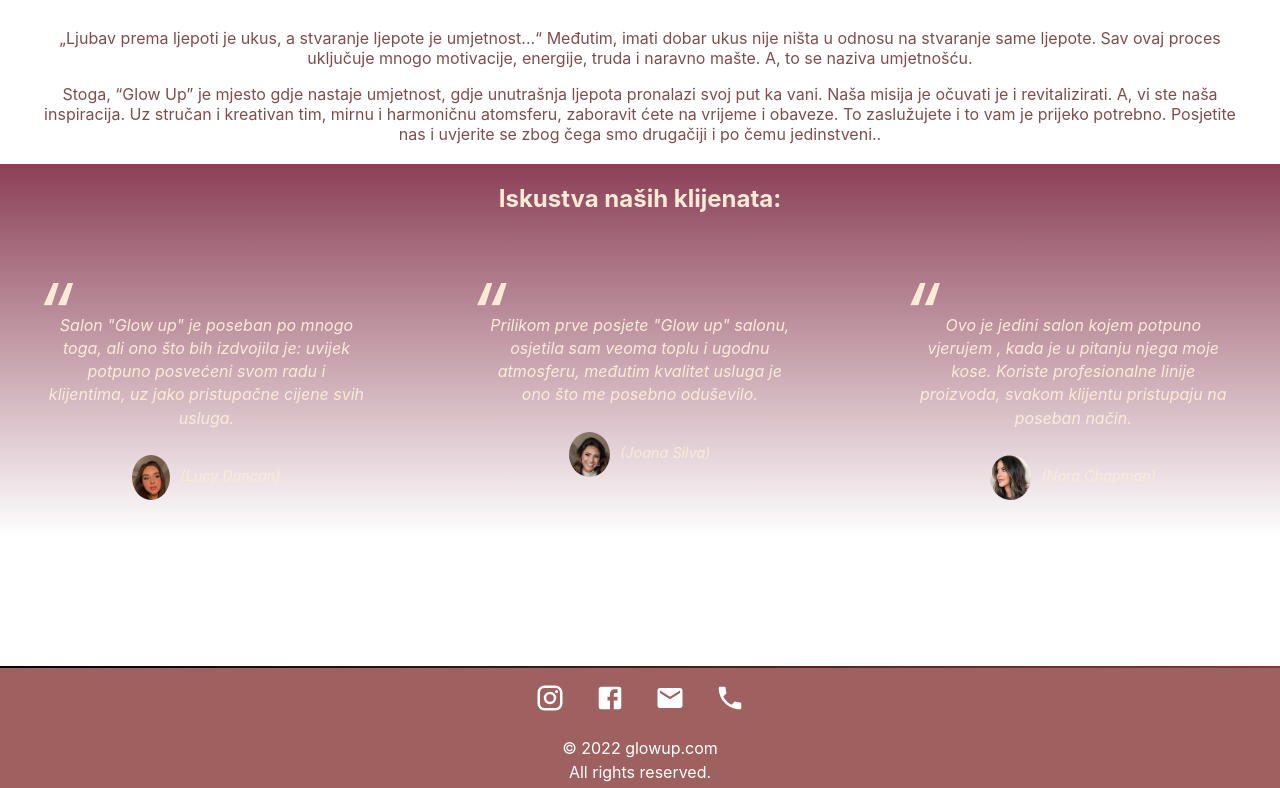
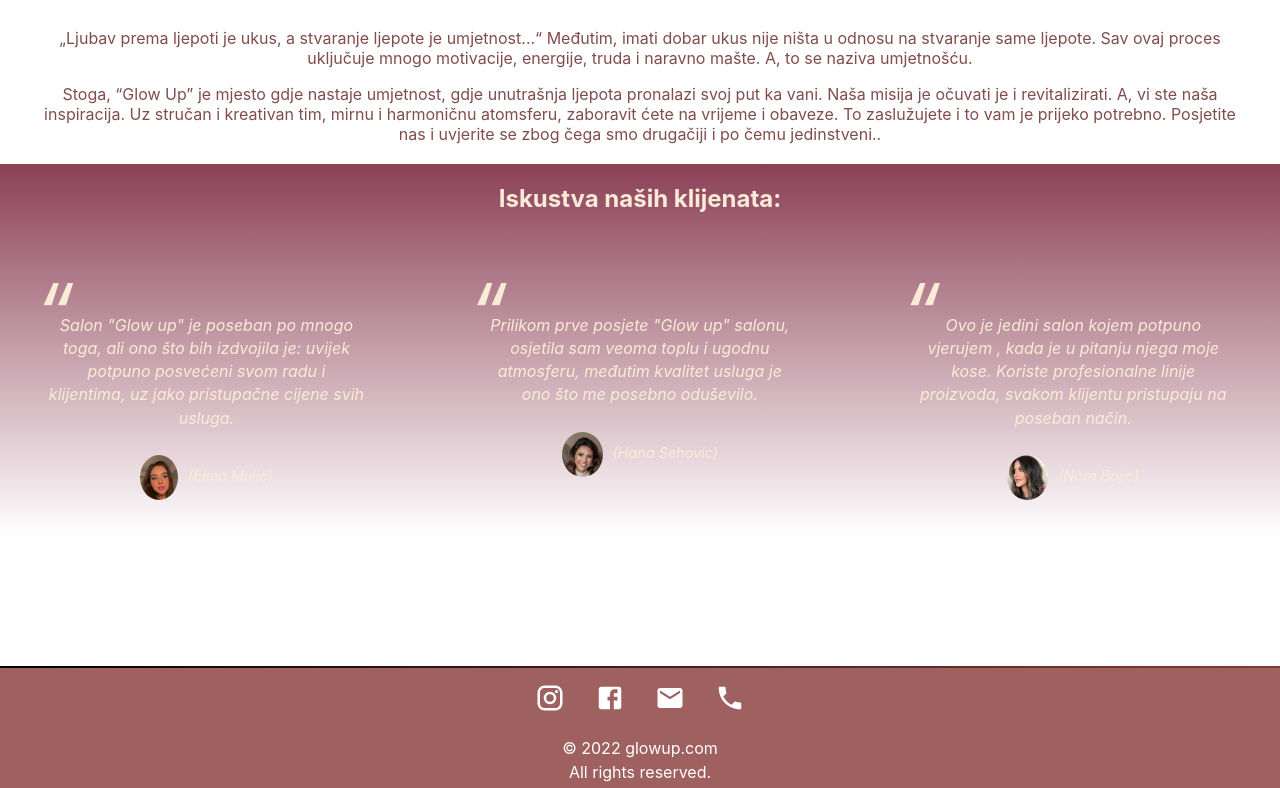
Before and after one commit to ehasanovic4/tsi-projekat-frontend, a React (Create React App) app: page /Onama in a window 1280 px wide. Shown: the part 636-1424 px from the top of the page. Built offline with nearby package versions, Linux system fonts and the light colour scheme.

Commit message:
Korigovana stranica O nama - imena korisnika

```diff
--- a/src/components/Times.js
+++ b/src/components/Times.js
@@ -19,7 +19,7 @@ function Times(props) {
 return (
 
  <div className="times">
-    <p>Slobodni termini:</p>
+    <p>Termini:</p>
    {time.map(times => {
     return (
     <div>
--- a/src/pages/Onama.js
+++ b/src/pages/Onama.js
@@ -45,14 +45,14 @@ function Onama() {
          <div class="col span-1-of-3">
                  <blockquote>
                  Salon "Glow up" je poseban po mnogo toga, ali ono što bih izdvojila je: uvijek potpuno posvećeni svom radu i klijentima, uz jako pristupačne cijene svih usluga.
-                     <cite> <img src={cost1} alt="costumer 1" />(Lucy Duncan)</cite>
+                     <cite> <img src={cost1} alt="costumer 1" />(Elma Mujic)</cite>
                  </blockquote>
              </div>
 
                <div class="col span-1-of-3">
                  <blockquote>
                  Prilikom prve posjete "Glow up" salonu, osjetila sam veoma toplu i ugodnu atmosferu, međutim kvalitet usluga je ono što me posebno oduševilo.
-                     <cite><img src={cost2} alt="costumer 2" />(Joana Silva)</cite>
+                     <cite><img src={cost2} alt="costumer 2" />(Hana Sehovic)</cite>
                  </blockquote>
              </div>
 
@@ -61,7 +61,7 @@ function Onama() {
                  Ovo je jedini salon kojem potpuno vjerujem , kada je u pitanju njega moje kose.
                  Koriste profesionalne linije proizvoda, svakom klijentu pristupaju na poseban način.
 
-                     <cite><img src={cost3} alt="costumer 3" />(Nora Chapman)</cite>
+                     <cite><img src={cost3} alt="costumer 3" />(Nora Bojic)</cite>
                  </blockquote>
              </div>
 
```
Also changed, not shown: 2 other files (tests, documents, lock files or other folders).
